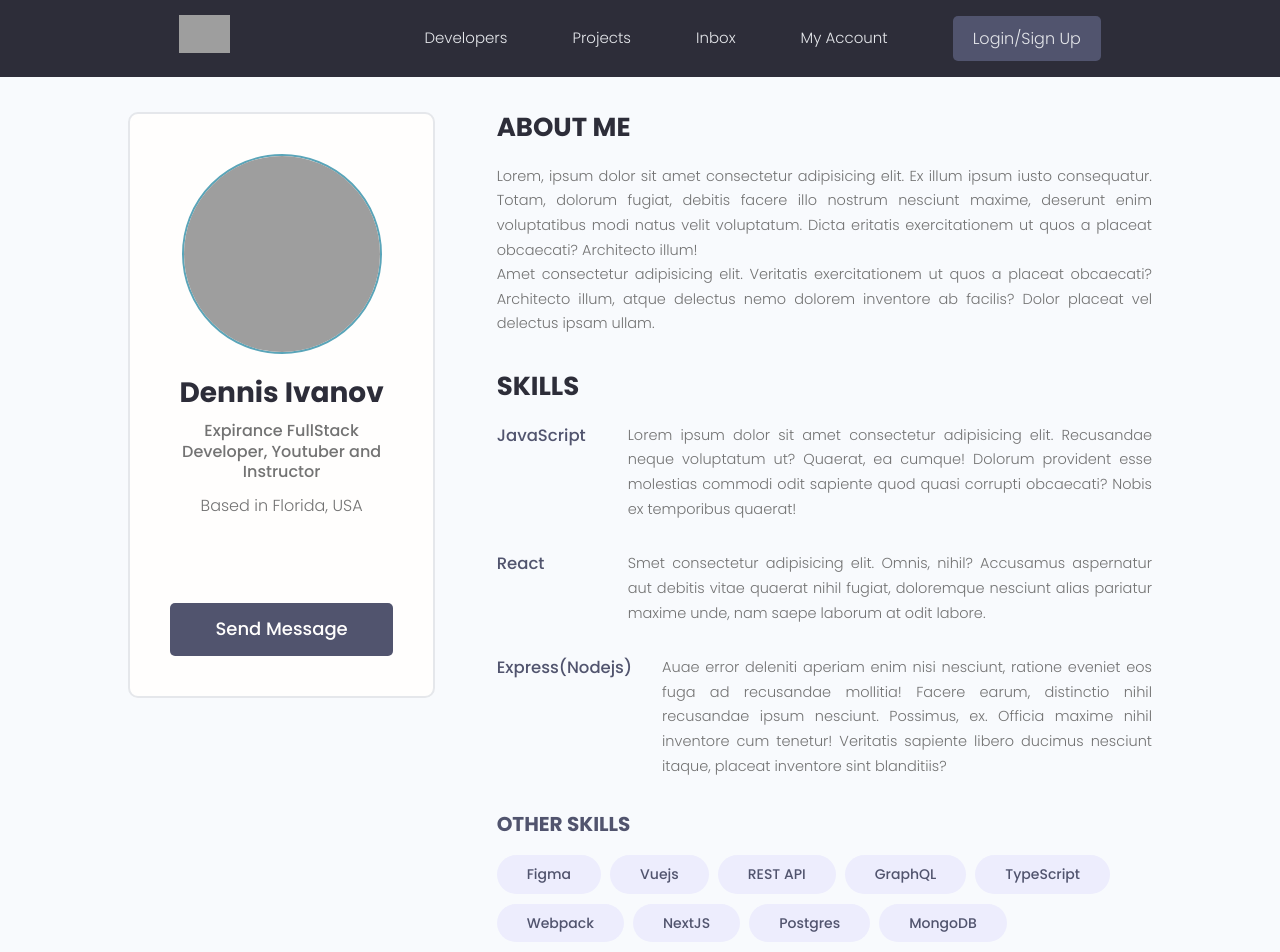
After one commit to Tanuj-tj/PortfolioGenerator, a Django app: template templates/profile.html in a window 1280 px wide. The commit adds this page. Shown: the top 952 px of the page. Run offline with Django 3.2, Linux system fonts and the light colour scheme; the template is opened without the code that fills it, so the values that code supplies are empty; some libraries are stand-ins or nearby versions; grey boxes are pictures that could not be loaded.

Commit message:
Adding template to profile

```diff
--- /dev/null
+++ b/templates/profile.html
@@ -0,0 +1,242 @@
+<!DOCTYPE html>
+<html lang="en">
+
+<head>
+  <meta charset="UTF-8" />
+  <meta http-equiv="X-UA-Compatible" content="IE=edge" />
+  <meta name="viewport" content="width=device-width, initial-scale=1.0" />
+
+  <!-- Favicon -->
+  <link rel="shortcut icon" href="images/favicon.ico" type="image/x-icon" />
+  <!-- Icon - IconMonster -->
+  <link rel="stylesheet" href="https://cdn.iconmonstr.com/1.3.0/css/iconmonstr-iconic-font.min.css" />
+  <!-- Mumble UI -->
+  <link rel="stylesheet" href="uikit/styles/uikit.css" />
+  <!-- Dev Search UI -->
+  <link rel="stylesheet" href="styles/app.css" />
+
+  <title>DevSearch - Connect with Developers!</title>
+</head>
+
+<body>
+  <!-- Header Section -->
+  <header class="header">
+    <div class="container container--narrow">
+      <a href="/" class="header__logo">
+        <img src="images/logo.svg" alt="DevSearch Logo" />
+      </a>
+      <nav class="header__nav">
+        <input type="checkbox" id="responsive-menu" />
+        <label for="responsive-menu" class="toggle-menu">
+          <span>Menu</span>
+          <div class="toggle-menu__lines"></div>
+        </label>
+        <ul class="header__menu">
+          <li class="header__menuItem"><a href="index.html">Developers</a></li>
+          <li class="header__menuItem"><a href="projects.html">Projects</a></li>
+          <li class="header__menuItem"><a href="inbox.html">Inbox</a></li>
+          <li class="header__menuItem"><a href="account.html">My Account</a></li>
+          <li class="header__menuItem"><a href="login.html" class="btn btn--sub">Login/Sign Up</a></li>
+        </ul>
+      </nav>
+    </div>
+  </header>
+
+  <!-- Main Section -->
+  <main class="profile my-md">
+    <div class="container">
+      <div class="layout">
+        <div class="column column--1of3">
+          <div class="card text-center">
+            <div class="card__body dev">
+              <img class="avatar avatar--xl" src="https://avatars.githubusercontent.com/u/33843378" />
+              <h2 class="dev__name">Dennis Ivanov</h2>
+              <p class="dev__title">Expirance FullStack Developer, Youtuber and Instructor</p>
+              <p class="dev__location">Based in Florida, USA</p>
+              <ul class="dev__social">
+                <li>
+                  <a title="Github" href="#" target="_blank"><i class="im im-github"></i></a>
+                </li>
+                <li>
+                  <a title="Stackoverflow" href="#" target="_blank"><i class="im im-stackoverflow"></i></a>
+                </li>
+                <li>
+                  <a title="Twitter" href="#" target="_blank"><i class="im im-twitter"></i></a>
+                </li>
+                <li>
+                  <a title="LinkedIn" href="#" target="_blank"><i class="im im-linkedin"></i></a>
+                </li>
+                <li>
+                  <a title="Personal Website" href="#" target="_blank"><i class="im im-globe"></i></a>
+                </li>
+              </ul>
+              <a href="#" class="btn btn--sub btn--lg">Send Message </a>
+            </div>
+          </div>
+        </div>
+        <div class="column column--2of3">
+          <div class="devInfo">
+            <h3 class="devInfo__title">About Me</h3>
+            <p class="devInfo__about">
+              Lorem, ipsum dolor sit amet consectetur adipisicing elit. Ex illum ipsum iusto consequatur. Totam,
+              dolorum fugiat, debitis facere illo nostrum nesciunt maxime, deserunt enim voluptatibus modi natus velit
+              voluptatum. Dicta eritatis exercitationem ut quos a placeat obcaecati? Architecto illum!
+              <br />
+              Amet consectetur adipisicing elit. Veritatis exercitationem ut quos a placeat obcaecati? Architecto
+              illum, atque delectus nemo dolorem inventore ab facilis? Dolor placeat vel delectus ipsam ullam.
+            </p>
+          </div>
+          <div class="devInfo">
+            <h3 class="devInfo__title">Skills</h3>
+            <div class="devInfo__skills">
+              <div class="devSkill">
+                <h4 class="devSkill__title">JavaScript</h4>
+                <p class="devSkill__info">
+                  Lorem ipsum dolor sit amet consectetur adipisicing elit. Recusandae neque voluptatum ut? Quaerat, ea
+                  cumque! Dolorum provident esse molestias commodi odit sapiente quod quasi corrupti obcaecati? Nobis
+                  ex temporibus quaerat!
+                </p>
+              </div>
+              <div class="devSkill">
+                <h4 class="devSkill__title">React</h4>
+                <p class="devSkill__info">
+                  Smet consectetur adipisicing elit. Omnis, nihil? Accusamus aspernatur aut debitis vitae quaerat
+                  nihil fugiat, doloremque nesciunt alias pariatur maxime unde, nam saepe laborum at odit labore.
+                </p>
+              </div>
+              <div class="devSkill">
+                <h4 class="devSkill__title">Express(Nodejs)</h4>
+                <p class="devSkill__info">
+                  Auae error deleniti aperiam enim nisi nesciunt, ratione eveniet eos fuga ad recusandae mollitia!
+                  Facere earum, distinctio nihil recusandae ipsum nesciunt. Possimus, ex. Officia maxime nihil
+                  inventore cum tenetur! Veritatis sapiente libero ducimus nesciunt itaque, placeat inventore sint
+                  blanditiis?
+                </p>
+              </div>
+
+              <h3 class="devInfo__subtitle">Other Skills</h3>
+              <div class="devInfo__otherSkills">
+                <span class="tag tag--pill tag--sub tag--lg">
+                  <small>Figma</small>
+                </span>
+                <span class="tag tag--pill tag--sub tag--lg">
+                  <small>Vuejs</small>
+                </span>
+                <span class="tag tag--pill tag--sub tag--lg">
+                  <small>REST API</small>
+                </span>
+                <span class="tag tag--pill tag--sub tag--lg">
+                  <small>GraphQL</small>
+                </span>
+                <span class="tag tag--pill tag--sub tag--lg">
+                  <small>TypeScript</small>
+                </span>
+                <span class="tag tag--pill tag--sub tag--lg">
+                  <small>Webpack</small>
+                </span>
+                <span class="tag tag--pill tag--sub tag--lg">
+                  <small>NextJS</small>
+                </span>
+                <span class="tag tag--pill tag--sub tag--lg">
+                  <small>Postgres</small>
+                </span>
+                <span class="tag tag--pill tag--sub tag--lg">
+                  <small>MongoDB</small>
+                </span>
+              </div>
+            </div>
+          </div>
+          <div class="devInfo">
+            <h3 class="devInfo__title">Projects</h3>
+            <div class="grid grid--two">
+
+              <div class="column">
+                <div class="card project">
+                  <a href="single-project.html" class="project">
+                    <img class="project__thumbnail" src="images/project-b.png" alt="project thumbnail" />
+                    <div class="card__body">
+                      <h3 class="project__title">DevSearch UI Design</h3>
+                      <p><a class="project__author" href="profile.html">By Shahriar P. Shuvo</a></p>
+                      <p class="project--rating">
+                        <span style="font-weight: bold;">92%</span> Postitive
+                        Feedback (62 Votes)
+                      </p>
+                      <div class="project__tags">
+                        <span class="tag tag--pill tag--main">
+                          <small>NextJS</small>
+                        </span>
+                        <span class="tag tag--pill tag--main">
+                          <small>GraphQL</small>
+                        </span>
+                        <span class="tag tag--pill tag--main">
+                          <small>TypeScript</small>
+                        </span>
+                      </div>
+                    </div>
+                  </a>
+                </div>
+              </div>
+
+              <div class="column">
+                <div class="card project">
+                  <a href="single-project.html" class="project">
+                    <img class="project__thumbnail" src="images/project-c.png" alt="project thumbnail" />
+                    <div class="card__body">
+                      <h3 class="project__title">Another Landing Page</h3>
+                      <p><a class="project__author" href="profile.html">By Dennis Ivanov</a></p>
+                      <p class="project--rating">
+                        <span style="font-weight: bold;">36%</span> Postitive
+                        Feedback (18 Votes)
+                      </p>
+                      <div class="project__tags">
+                        <span class="tag tag--pill tag--main">
+                          <small>NextJS</small>
+                        </span>
+                        <span class="tag tag--pill tag--main">
+                          <small>GraphQL</small>
+                        </span>
+                        <span class="tag tag--pill tag--main">
+                          <small>TypeScript</small>
+                        </span>
+                      </div>
+                    </div>
+                  </a>
+                </div>
+              </div>
+
+              <div class="column">
+                <div class="card project">
+                  <a href="single-project.html" class="project">
+                    <img class="project__thumbnail" src="images/project-a.png" alt="project thumbnail" />
+                    <div class="card__body">
+                      <h3 class="project__title">Yoga Studio Landing Page Website and Design</h3>
+                      <p><a class="project__author" href="profile.html">By Dennis Ivanov</a></p>
+                      <p class="project--rating">
+                        <span style="font-weight: bold;">98%</span> Postitive
+                        Feedback (72 Votes)
+                      </p>
+                      <div class="project__tags">
+                        <span class="tag tag--pill tag--main">
+                          <small>NextJS</small>
+                        </span>
+                        <span class="tag tag--pill tag--main">
+                          <small>GraphQL</small>
+                        </span>
+                        <span class="tag tag--pill tag--main">
+                          <small>TypeScript</small>
+                        </span>
+                      </div>
+                    </div>
+                  </a>
+                </div>
+              </div>
+
+            </div>
+          </div>
+        </div>
+      </div>
+    </div>
+  </main>
+</body>
+
+</html>
--- a/users/admin.py
+++ b/users/admin.py
@@ -2,6 +2,7 @@ from django.contrib import admin
 
 # Register your models here.
 
-from .models import Profile
+from .models import Profile, Skills
 
 admin.site.register(Profile)
+admin.site.register(Skills)
--- a/users/views.py
+++ b/users/views.py
@@ -1,6 +1,9 @@
 from django.shortcuts import render
+from .models import Profile
 
 # Create your views here.
 
 def profiles(request):
-    return render(request, 'users/profiles.html')
+    profiles = Profile.objects.all()
+    context = {'profiles' : profiles}
+    return render(request, 'users/profiles.html', context)
```
Also changed, not shown: users/models.py (+12 -0 lines), users/templates/users/profiles.html (+62 -1 lines), README.md, users/migrations/0004_auto_20211026_0052.py (added).
